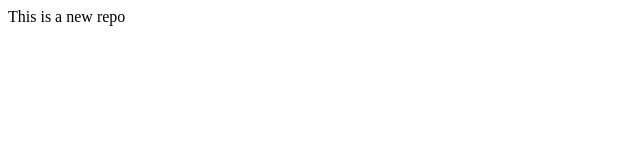
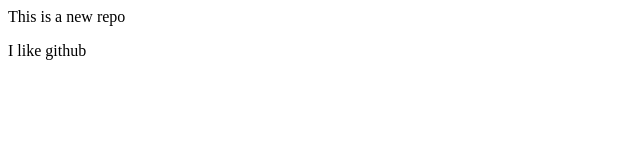
Before and after one commit to Prerona62/Localrepo, a plain HTML site: page index.html in a window 1280 px wide. Shown: the full height of the page, 0-640 px from the left. Drawn offline with Linux system fonts and the light colour scheme.

Commit message:
One line added

```diff
--- a/index.html
+++ b/index.html
@@ -1 +1,2 @@
 <p>This is a new repo</p>
+<p> I like github </p>
```
